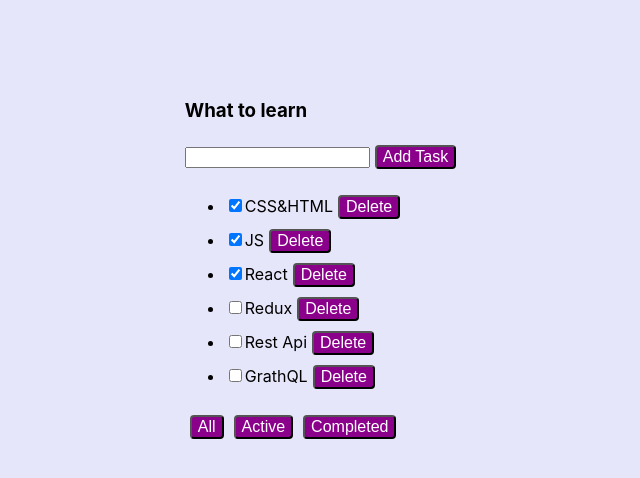
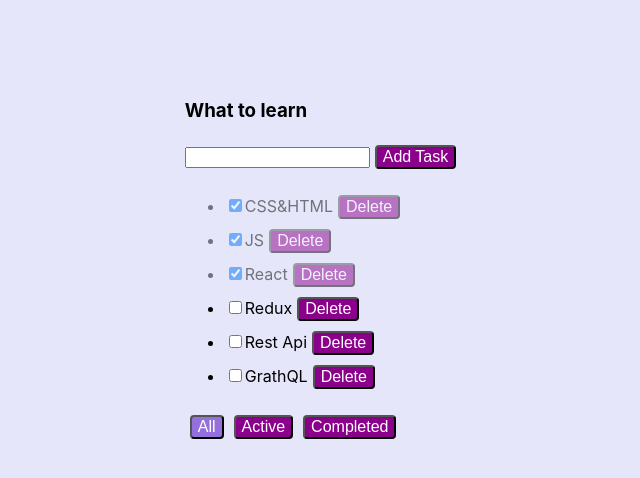
Before and after one commit to VeloboSAS/todolistTS, a React (Create React App) app: page / in a window 1280 px wide. Shown: the top 478 px of the page, without its empty margins (317-957 px from the left). Built offline with nearby package versions, Linux system fonts and the light colour scheme.

Commit message:
update todolist

```diff
--- a/src/App.css
+++ b/src/App.css
@@ -9,3 +9,11 @@
 .App > div {
   margin: 50px;
 }
+
+.error {
+  border: red 1px solid
+}
+
+.error-message {
+  color: red
+}
--- a/src/App.tsx
+++ b/src/App.tsx
@@ -29,6 +29,14 @@ function App() {
     setTasks(newTasks)
   }
 
+  function changeStatus(taskId: string, isDone: boolean) {
+    let task = tasks.find(t => t.id === taskId)
+    if (task) {
+      task.isDone = isDone
+    }
+    setTasks([...tasks])
+  }
+
   let [filter, setFilter] = useState<FilterValuesType>("all");
 
   let tasksForTodoList = tasks;
@@ -52,6 +60,8 @@ function App() {
         removeTask={removeTask}
         changeFilter={changeFilter}
         addTask={addTask}
+        changeTaskStatus={changeStatus}
+        filter={filter}
       />
     </div>
   );
--- a/src/component/todolist/todolist.module.css
+++ b/src/component/todolist/todolist.module.css
@@ -13,3 +13,23 @@
   box-shadow: 0 12px 16px 0 rgba(0, 0, 0, 0.24),
     0 17px 50px 0 rgba(0, 0, 0, 0.19);
 }
+
+
+.btnActive {
+  background-color: MediumPurple;
+  color: white;
+  font-size: 16px;
+  border-radius: 4px;
+  margin: 5px;
+}
+
+.btnActive:hover {
+  background-color: white;
+  color: #8b008b;
+  box-shadow: 0 12px 16px 0 rgba(0, 0, 0, 0.24),
+    0 17px 50px 0 rgba(0, 0, 0, 0.19);
+}
+
+.isDone {
+  opacity: 0.5;
+}
--- a/src/component/todolist/todolist.tsx
+++ b/src/component/todolist/todolist.tsx
@@ -1,4 +1,4 @@
-import React, { ChangeEvent, useState, KeyboardEvent } from "react";
+import React, { ChangeEvent, useState, KeyboardEvent, ChangeEventHandler } from "react";
 import { FilterValuesType } from "../../App";
 import s from "./todolist.module.css";
 
@@ -14,16 +14,20 @@ type PropsType = {
   removeTask: (id: string) => void;
   changeFilter: (value: FilterValuesType) => void;
   addTask: (title: string) => void;
+  changeTaskStatus:(taskId: string, isDone: boolean) => void
+  filter: FilterValuesType
 };
 
 export function Todolist(props: PropsType) {
   const [newTaskTitle, setNewTaskTitle] = useState("");
+  const [error, setError] = useState<string | null>(null)
 
   const onNewTitleChangeHandler = (e: ChangeEvent<HTMLInputElement>) => {
     setNewTaskTitle(e.currentTarget.value);
   };
 
   const onKeyPressHandler = (e: KeyboardEvent<HTMLInputElement>) => {
+    setError(null)
     if (e.key === "Enter") {
       props.addTask(newTaskTitle);
       setNewTaskTitle("");
@@ -31,8 +35,13 @@ export function Todolist(props: PropsType) {
   };
 
   const AddTask = () => {
-    props.addTask(newTaskTitle);
+    if(newTaskTitle.trim() !== '') {
+      props.addTask(newTaskTitle);
     setNewTaskTitle("");
+  } else {
+    setError("Title is required")
+  }
+
   };
 
   const onAllClickHandler = () => {
@@ -55,19 +64,25 @@ export function Todolist(props: PropsType) {
           value={newTaskTitle}
           onChange={onNewTitleChangeHandler}
           onKeyPress={onKeyPressHandler}
+          className={error ? "error": ""}
         />
-        <button onClick={AddTask} className={s.btn}>
-          Add Task
-        </button>
+        <button onClick={AddTask} className={s.btn}>Add Task</button>
+        {error && <div className="error-message">{error}</div>}
       </div>
       <ul>
         {props.tasks.map((task) => {
           const deleteTask = () => {
             props.removeTask(task.id);
           };
+          const onChangeHandler = (e: ChangeEvent<HTMLInputElement>) => {
+            props.changeTaskStatus(task.id, e.currentTarget.checked)
+
+          }
           return (
-            <li key={task.id}>
-              <input type="checkbox" checked={task.isDone} />
+            <li key={task.id} className={task.isDone ?s.isDone: ""}>
+              <input type="checkbox"
+              onChange={onChangeHandler}
+              checked={task.isDone} />
               <span>{task.title}</span>
               <button onClick={deleteTask} className={s.btn}>
                 Delete
@@ -77,15 +92,9 @@ export function Todolist(props: PropsType) {
         })}
       </ul>
       <div>
-        <button onClick={onAllClickHandler} className={s.btn}>
-          All
-        </button>
-        <button onClick={onActiveClickHandler} className={s.btn}>
-          Active
-        </button>
-        <button onClick={onCompletedClickHandler} className={s.btn}>
-          Completed
-        </button>
+        <button onClick={onAllClickHandler} className={props.filter === 'all' ? s.btnActive :s.btn}>All</button>
+        <button onClick={onActiveClickHandler} className={props.filter === 'active' ? s.btnActive :s.btn}>Active</button>
+        <button onClick={onCompletedClickHandler} className={props.filter === 'completed' ? s.btnActive :s.btn}>Completed</button>
       </div>
     </div>
   );
```
